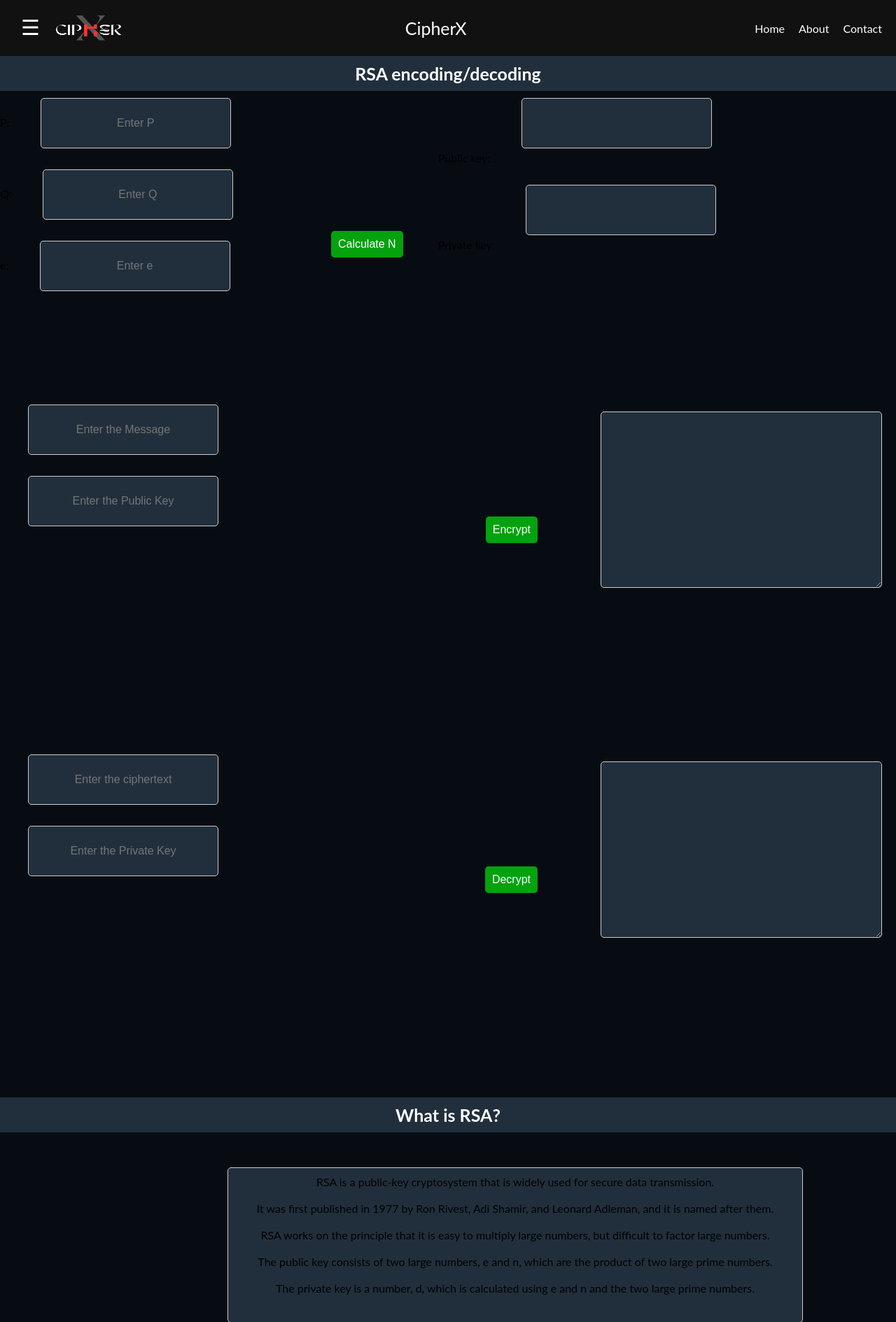
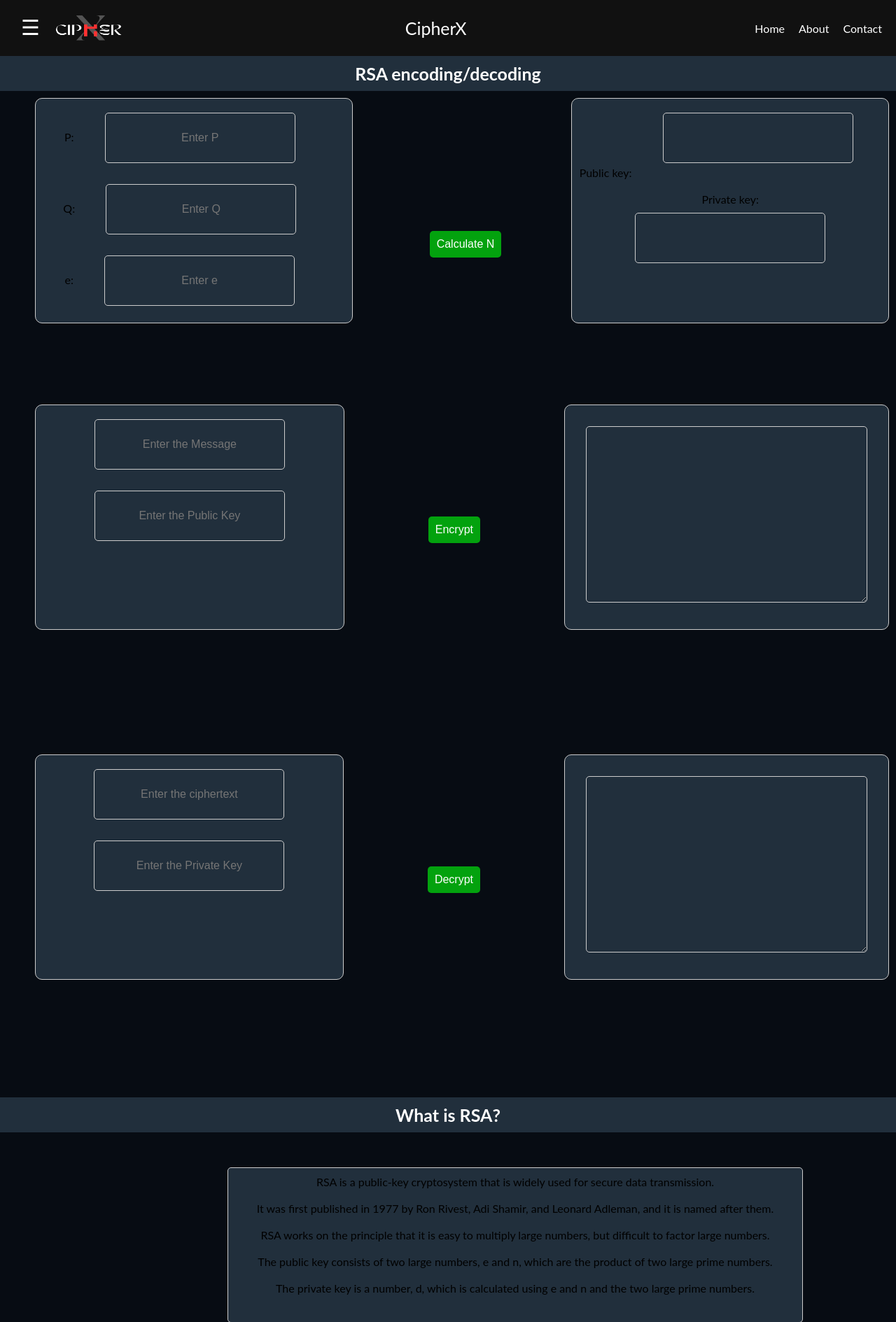
Before and after one commit to Darry1968/cipherx, a Flask app: page /rsa in a window 1280 px wide. Shown: the top 1889 px of the page at 70% size. Run offline with Flask 3, Linux system fonts and the light colour scheme.

Commit message:
rsa full ani final

```diff
--- a/templates/Hill.html
+++ b/templates/Hill.html
@@ -1,7 +1,13 @@
 {% extends 'base.html' %}
 {% block body %}
 <h2>Hill encode/decode testing</h2>
+<style>
 
+
+
+
+
+</style>
 <form action="/Hill" method="post">
     <div class="mb-3">
         <label for="exampleFormControlInput1" class="form-label">Message :</label>
--- a/templates/rsa.html
+++ b/templates/rsa.html
@@ -12,6 +12,22 @@
         padding-bottom: 10px;
     }
 
+    .container{
+        width: 500px;
+        height: 300px;
+        padding: 10px;
+        font-size: 16px;
+        flex-direction: column;
+        text-align: center;
+        /* resize: none; */
+        margin-left: 50px;
+        margin-top: 10px;
+        margin-bottom: 10px;
+        margin-right: 10px;
+        border: 1px solid #ccc;
+        background-color: #212F3C;
+        border-radius: 10px;
+    }
     .container1 {
         width: 800px;
         height: 200px;
@@ -101,28 +117,20 @@
         margin: 20px;
         display: flex;
         margin-left: 100x;
-        /* margin-bottom: 200px;
-                margin-left: 100px;
-                margin-top: 200px;
-                margin-right: 50px; */
         border-radius: 5px;
 
     }
-
     .daddycontainer {
         display: flex;
     }
-
     .mommycontainer {
         display: flex;
         flex-direction: row;
     }
-
     .aajibaicontainer {
         display: flex;
         flex-direction: row;
     }
-
     .textbox2 {
         width: 400px;
         height: 250px;
@@ -133,7 +141,6 @@
         background-color: #212F3C;
     }
 </style>
-
 <body>
     <section class="encode">
         <form action="/rsa" method="post">
@@ -172,7 +179,6 @@
                     <input type="text" class="textbox" id="p" name="text" placeholder="Enter the Message">
                     <input type="text" class="textbox" id="p" name="PubK" placeholder="Enter the Public Key">
                 </div>
-
                 <div class="buttons">
                     <input type="submit" class="btn2" name="encrypt" value="Encrypt">
                 </div>
```
